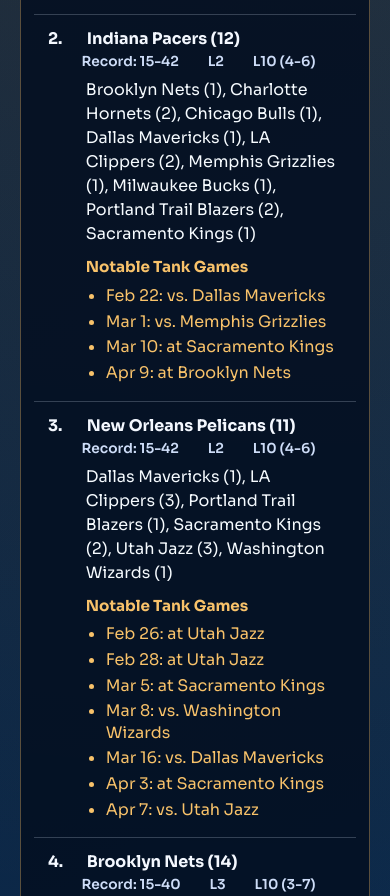
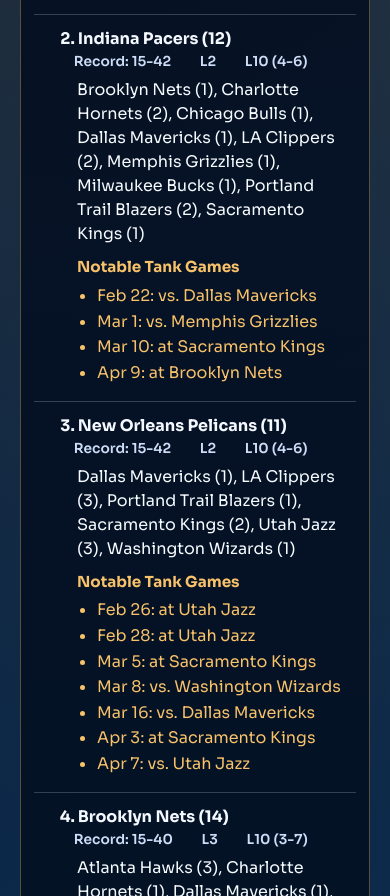
Before and after one commit to gmikenielsen/RaceToTank, a website: page public/index.html in a window 390 px wide. Shown: the part 1916-2812 px from the top of the page. Drawn offline with Linux system fonts and the light colour scheme.

Commit message:
Tighten team/rank spacing and align record under team name

```diff
--- a/public/index.html
+++ b/public/index.html
@@ -255,7 +255,8 @@
       }
 
       .team {
-        --team-indent: calc(2.8ch + 0.28rem);
+        --team-indent: 2.2ch;
+        --team-gap: 0.18rem;
         font-weight: 700;
         width: 35%;
         overflow: hidden;
@@ -263,14 +264,14 @@
 
       .team-main {
         display: grid;
-        grid-template-columns: 2.8ch minmax(0, 1fr);
-        column-gap: 0.28rem;
+        grid-template-columns: var(--team-indent) minmax(0, 1fr);
+        column-gap: var(--team-gap);
         align-items: baseline;
         min-width: 0;
       }
 
       .team-rank {
-        text-align: left;
+        text-align: right;
         white-space: nowrap;
         padding-right: 0;
       }
@@ -285,7 +286,7 @@
       .team-record {
         margin-top: 4px;
         margin-left: 0;
-        padding-left: var(--team-indent);
+        padding-left: calc(var(--team-indent) + var(--team-gap));
         color: #cddcf7;
         font-size: 0.86rem;
         font-weight: 600;
@@ -375,7 +376,8 @@
         }
 
         .card {
-          --mobile-indent: calc(2.8ch + 0.28rem);
+          --mobile-indent: 2.2ch;
+          --mobile-gap: 0.18rem;
         }
 
         .card .team {
@@ -384,8 +386,8 @@
         }
 
         .card .team-main {
-          grid-template-columns: 2.8ch minmax(0, 1fr);
-          column-gap: 0.28rem;
+          grid-template-columns: var(--mobile-indent) minmax(0, 1fr);
+          column-gap: var(--mobile-gap);
         }
 
         .card .team-rank {
@@ -401,7 +403,7 @@
 
         .card .team-record {
           margin-left: 0;
-          padding-left: var(--mobile-indent);
+          padding-left: calc(var(--mobile-indent) + var(--mobile-gap));
           white-space: normal;
           overflow: visible;
           text-overflow: clip;
@@ -413,7 +415,7 @@
         .card .opponents {
           width: 100%;
           margin-left: 0;
-          padding-left: var(--mobile-indent);
+          padding-left: calc(var(--mobile-indent) + var(--mobile-gap));
         }
       }
     </style>
```
